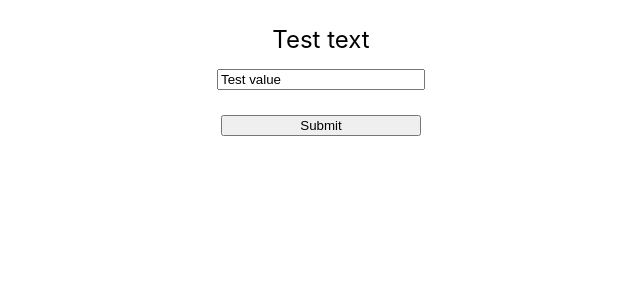
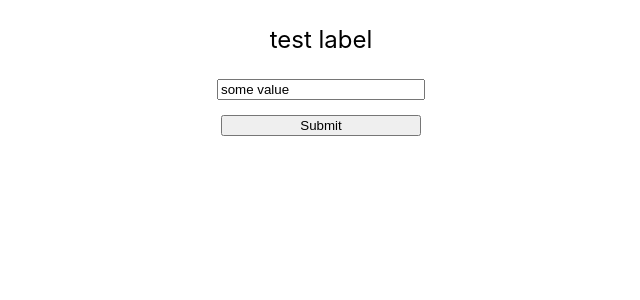
Before and after one commit to daryna-hunko/vseTut, a React (Create React App) app: page / in a window 1280 px wide. Shown: the top 300 px of the page, without its empty margins (319-959 px from the left). Built offline with nearby package versions, Linux system fonts and the light colour scheme.

Commit message:
somehow it works via functions

```diff
--- a/src/App.js
+++ b/src/App.js
@@ -1,18 +1,12 @@
-import React from 'react';
+import React, {useState} from 'react';
 import FormComp from './FormComp.js';
 import logo from './logo.svg';
 import './App.css';
 
-
-class App extends React.Component {
-  constructor(props) {
-    super(props);
-  }
-  render() {
-    return (
-      <FormComp label='Test text' value='Test value'/>
-    );
-  }
+function App(props) {
+  return (
+    <FormComp label='test label' value='some value'/>
+  );
 }
 
 export default App;
--- a/src/FormComp.js
+++ b/src/FormComp.js
@@ -1,25 +1,18 @@
-import React from 'react';
+import React, {useState} from 'react';
 import './FormComp.css';
 
-class FormComp extends React.Component {
-    constructor(props) {
-      super(props);
-      this.state = {value: this.props.value};
-    }
-    handleSubmit(event) {
-        event.preventDefault();
-    }
-    render() {
+function FormComp(props) {
+
+
   return (
     <form>
         <label>
-            {this.props.label}
-            <input type="text" value={this.state.value} />
+          {props.label}
         </label>
-          <input type="submit" value="Submit" onChange={this.handleSubmit}/>
+        <input type="text" value={props.value} />
+        <input type="submit" value="Submit"/>
     </form>
   );
 }
-  }
 
 export default FormComp;
```
Lines whose indentation alone changed are shown as unchanged.
